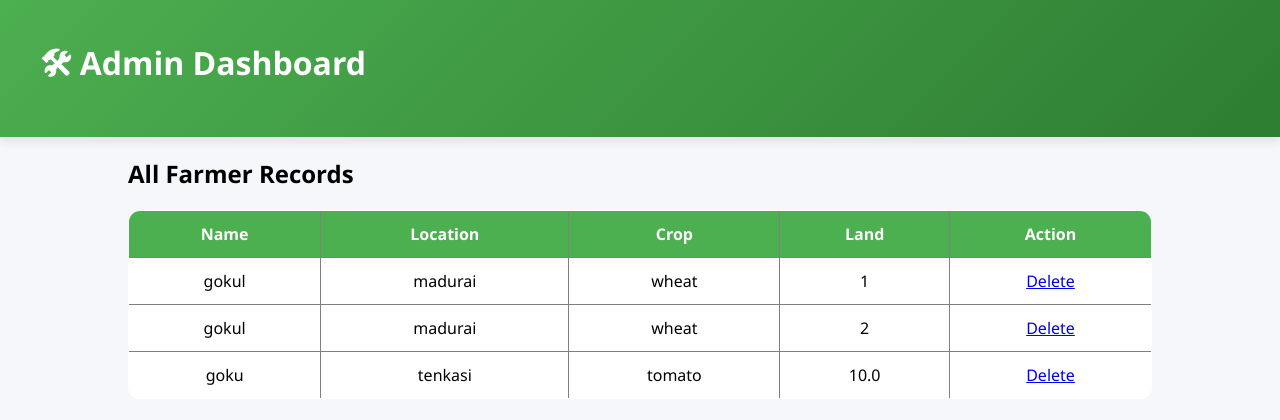
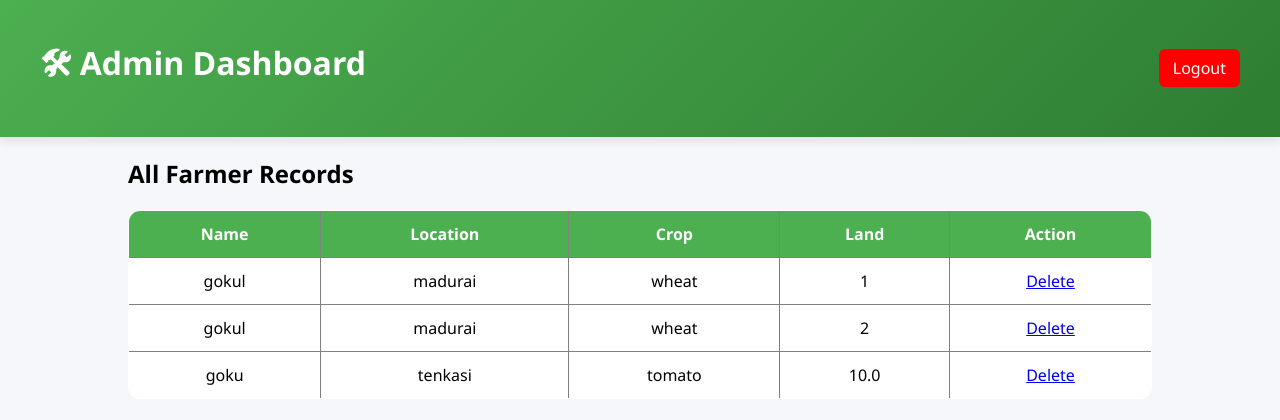
Before and after one commit to gokultgb475-lgtm/farmer-ai-site, a Flask app: page /admin/dashboard in a window 1280 px wide. Shown: the top 420 px of the page. Run offline with Flask 3, Linux system fonts and the light colour scheme; the visitor is signed in with stand-in values (Sample User, id 1).

Commit message:
added logout route after delete

```diff
--- a/app.py
+++ b/app.py
@@ -115,7 +115,8 @@ def delete(index):
 
     return redirect('/admin/dashboard')
 
-# LOGOUT
+
+# -------- LOGOUT ROUTE --------
 @app.route('/logout')
 def logout():
     session.clear()
--- a/templates/admin.html
+++ b/templates/admin.html
@@ -6,9 +6,13 @@
 </head>
 <body>
 
-<header>
+<header style="display:flex;justify-content:space-between;align-items:center;">
     <h1>🛠 Admin Dashboard</h1>
+    <a href="/logout" style="color:white;background:red;padding:8px 14px;border-radius:6px;text-decoration:none;">
+        Logout
+    </a>
 </header>
+
 
 <section style="width:80%;margin:auto;">
 
```
